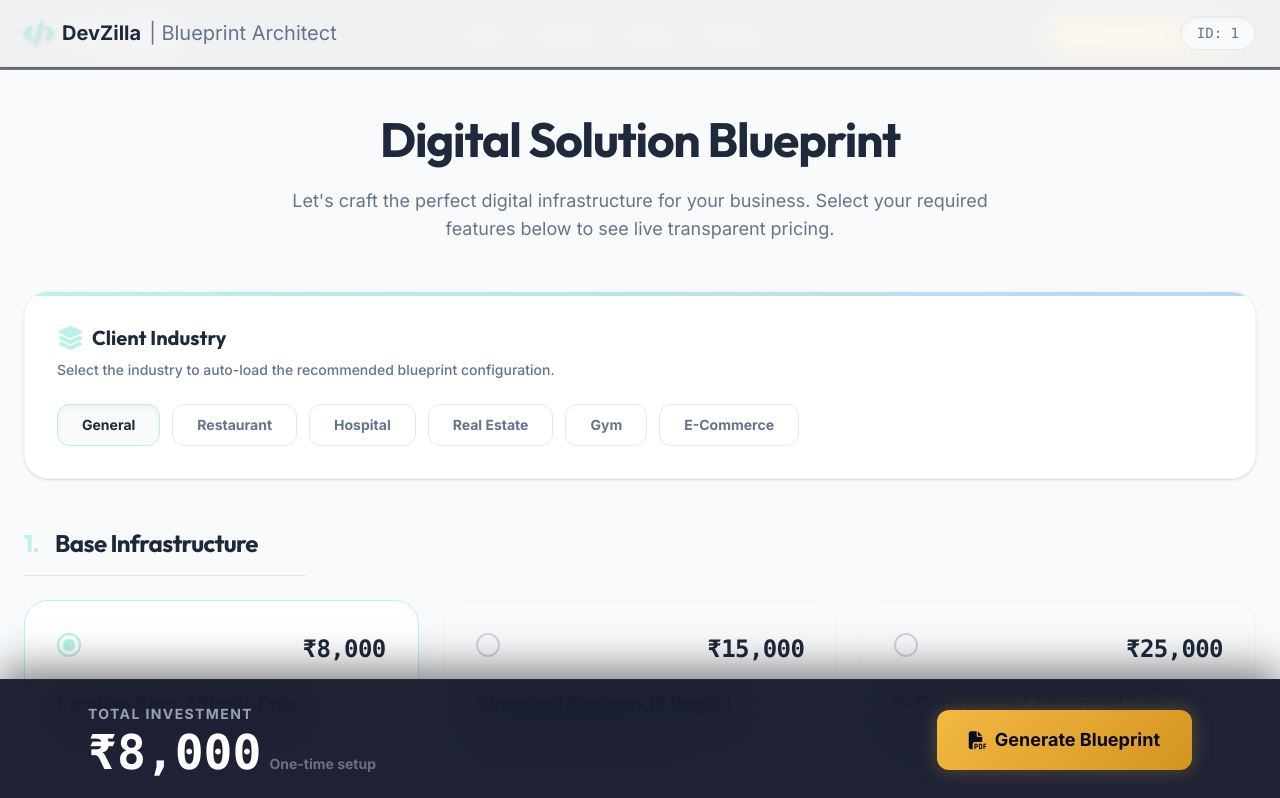
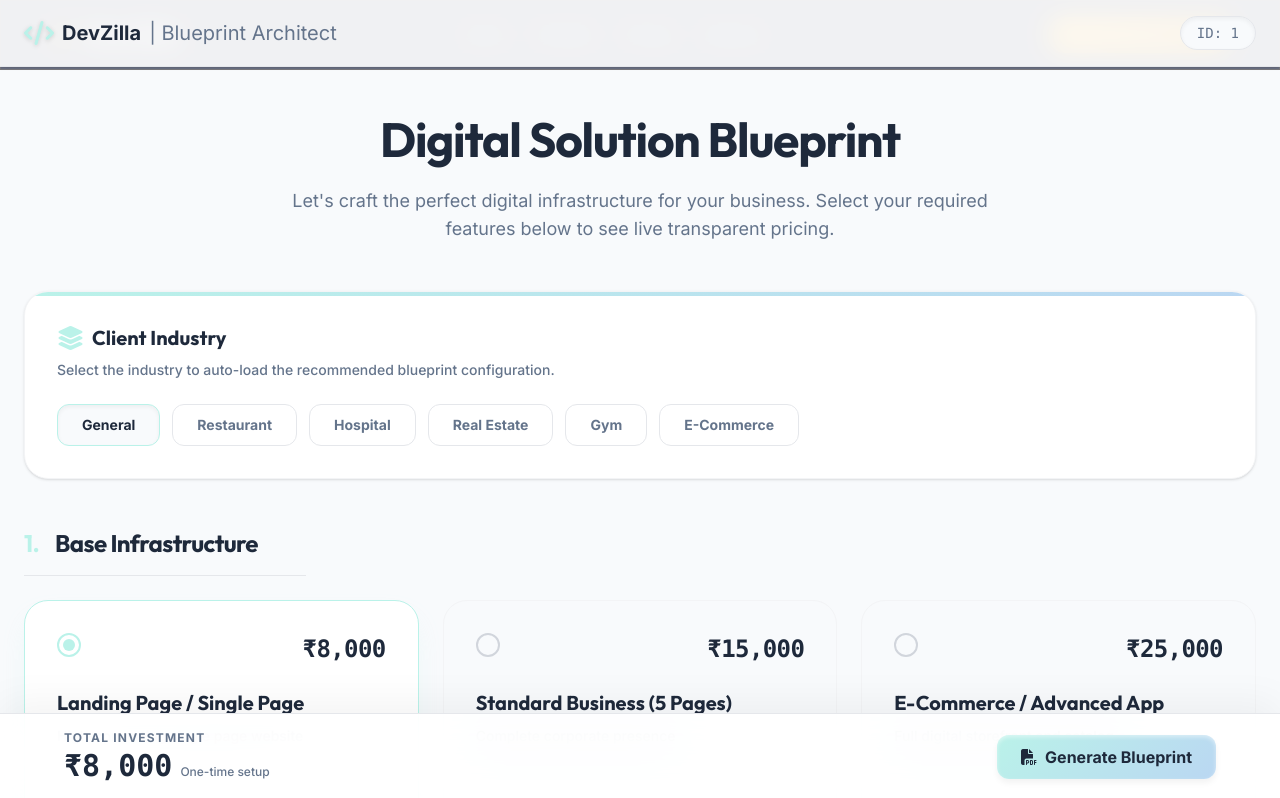
Before and after one commit to yashharfode/devzilla, a Next.js app: page /consultation/1 in a window 1280 px wide. Shown: the top 798 px of the page. Built offline with nearby package versions, Linux system fonts and the light colour scheme.

Commit message:
style: fix Consultation Footer to use light mode and reduce sizing

```diff
--- a/src/components/os/FrontStage/ConsultationFooter.tsx
+++ b/src/components/os/FrontStage/ConsultationFooter.tsx
@@ -54,20 +54,20 @@ export default function ConsultationFooter() {
   };
 
   return (
-    <div className="fixed bottom-0 left-0 w-full bg-[#060b1f]/90 backdrop-blur-xl border-t border-gray-800 shadow-[0_-10px_40px_rgba(0,0,0,0.5)] z-50 p-4 md:p-6">
-      <div className="max-w-6xl mx-auto px-6 flex flex-col md:flex-row justify-between items-center gap-6">
+    <div className="fixed bottom-0 left-0 w-full bg-white/90 backdrop-blur-xl border-t border-gray-200 shadow-[0_-10px_40px_rgba(0,0,0,0.05)] z-50 py-3 px-4 md:py-4">
+      <div className="max-w-6xl mx-auto flex justify-between items-center gap-4">
         <div>
-          <div className="text-sm text-gray-400 uppercase tracking-widest font-bold mb-1">Total Investment</div>
-          <div className="text-4xl md:text-5xl font-bold text-white font-mono flex items-baseline gap-2">
+          <div className="text-xs text-[#64748b] uppercase tracking-widest font-bold mb-0.5">Total Investment</div>
+          <div className="text-2xl md:text-3xl font-bold text-[#1e293b] font-mono flex items-baseline gap-2">
             ₹{currentClient.publicView.finalPrice.toLocaleString('en-IN')}
-            <span className="text-sm text-gray-500 font-sans tracking-normal">One-time setup</span>
+            <span className="text-xs text-[#64748b] font-sans tracking-normal font-medium">One-time setup</span>
           </div>
         </div>
 
         <button
           onClick={handleGeneratePDF}
           disabled={isGenerating}
-          className={`w-full md:w-auto bg-gradient-primary text-dark font-bold px-8 py-4 rounded-xl transition-all flex items-center justify-center gap-2 text-lg ${isGenerating ? 'opacity-50 cursor-not-allowed' : 'shadow-[0_0_20px_rgba(244,185,66,0.3)] hover:scale-105'}`}
+          className={`w-full md:w-auto premium-btn font-bold px-6 py-2.5 rounded-xl transition-all flex items-center justify-center gap-2 text-sm md:text-base ${isGenerating ? 'opacity-50 cursor-not-allowed' : ''}`}
         >
           {isGenerating ? (
             <><i className="fa-solid fa-spinner fa-spin"></i> Generating...</>
```
